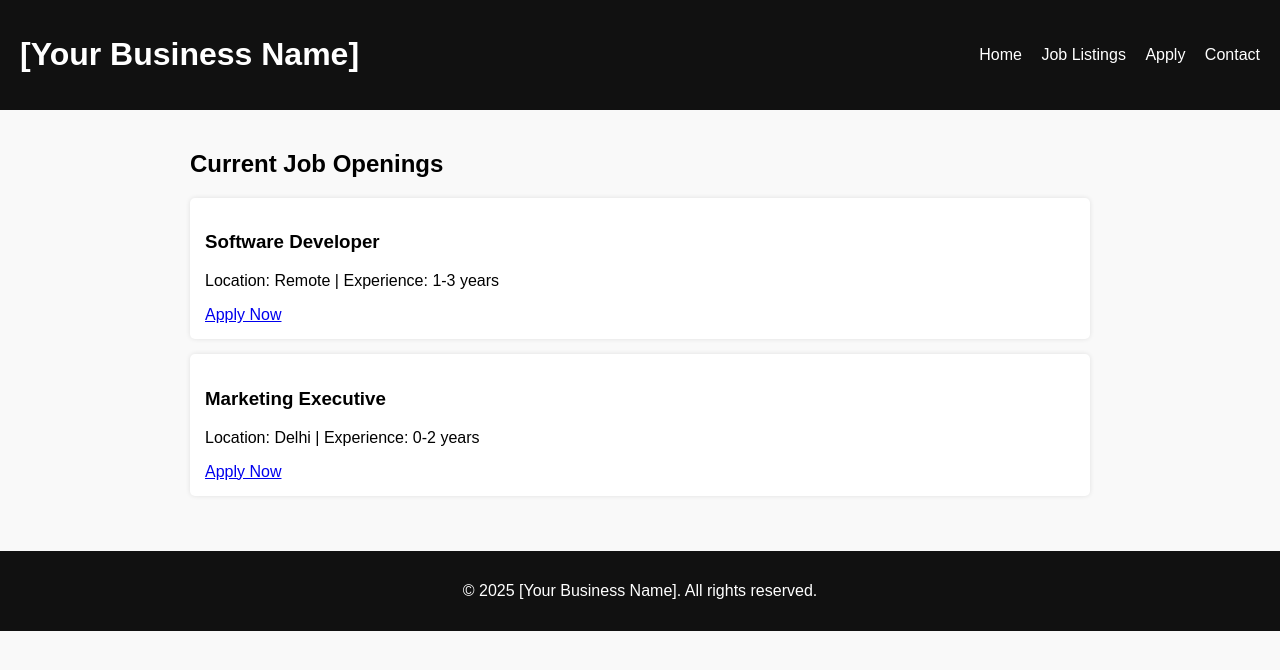
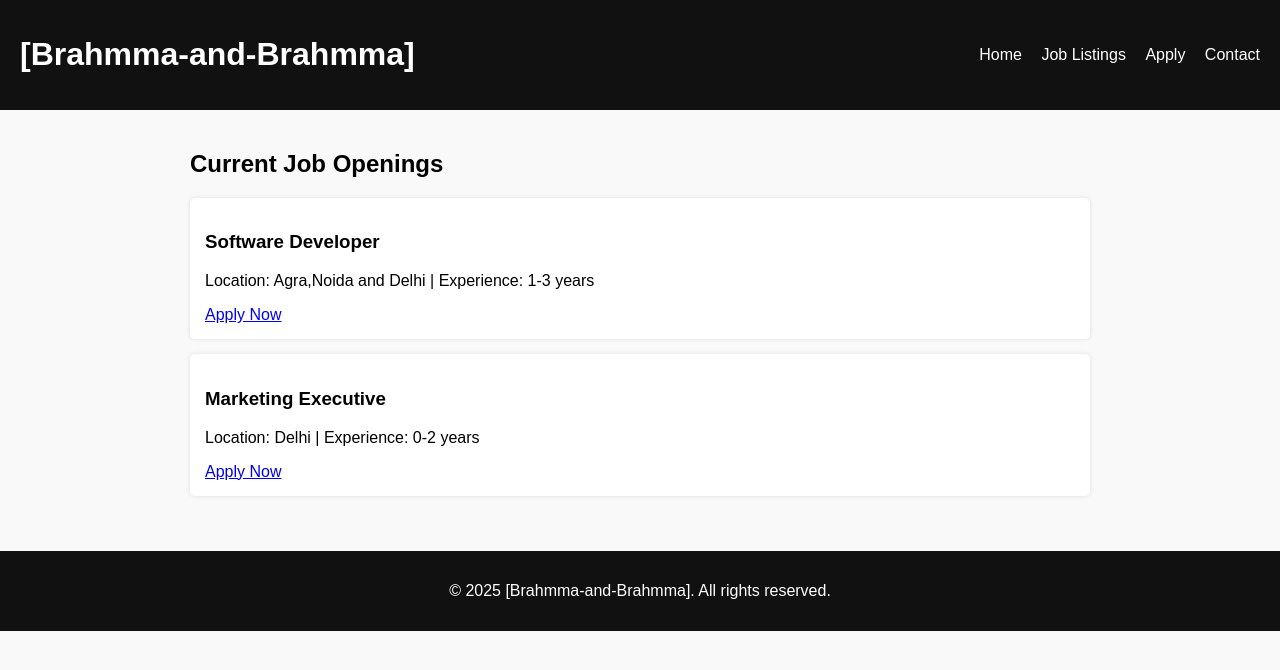
Before and after one commit to anuragmishraa1901-hash/BRAHMMA-AND-BRAHMMA-PVT.LTD., a plain HTML site: page jobs.html in a window 1280 px wide. Drawn offline with Linux system fonts and the light colour scheme.

Commit message:
jobs.html

```diff
--- a/jobs.html
+++ b/jobs.html
@@ -3,12 +3,12 @@
 <head>
 <meta charset="UTF-8">
 <meta name="viewport" content="width=device-width, initial-scale=1.0">
-<title>Job Listings - [Your Business Name]</title>
+<title>Job Listings - [Brahmma-and-Brahmma]</title>
 <link rel="stylesheet" href="style.css">
 </head>
 <body>
 <header>
-  <h1>[Your Business Name]</h1>
+  <h1>[Brahmma-and-Brahmma]</h1>
   <nav>
     <a href="index.html">Home</a>
     <a href="jobs.html">Job Listings</a>
@@ -21,7 +21,7 @@
   <h2>Current Job Openings</h2>
   <div class="job">
     <h3>Software Developer</h3>
-    <p>Location: Remote | Experience: 1-3 years</p>
+    <p>Location: Agra,Noida and Delhi | Experience: 1-3 years</p>
     <a href="apply.html">Apply Now</a>
   </div>
   <div class="job">
@@ -32,7 +32,7 @@
 </section>
 
 <footer>
-  <p>&copy; 2025 [Your Business Name]. All rights reserved.</p>
+  <p>&copy; 2025 [Brahmma-and-Brahmma]. All rights reserved.</p>
 </footer>
 </body>
 </html>
```
